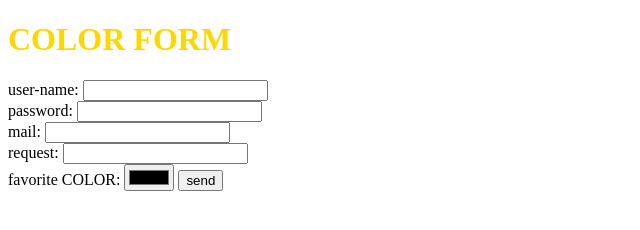
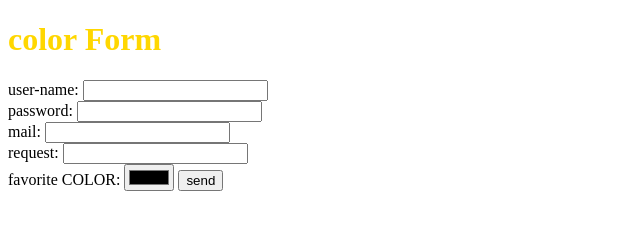
Before and after one commit to YoramMengistu/projects, a plain HTML site: page color-form.html in a window 1280 px wide. Shown: the whole page, without its empty margins (0-640 px from the left). Drawn offline with Linux system fonts and the light colour scheme.

Commit message:
color form

```diff
--- a/color-form.html
+++ b/color-form.html
@@ -5,7 +5,7 @@
     <title>color form</title>
 </head>
 <body>
-    <h1 style="color: gold;">COLOR FORM</h1>
+    <h1 style="color: gold;">color Form</h1>
 
     <form action="https://formspree.io/f/xgeqgwdy" method="POST">
         user-name:
```
